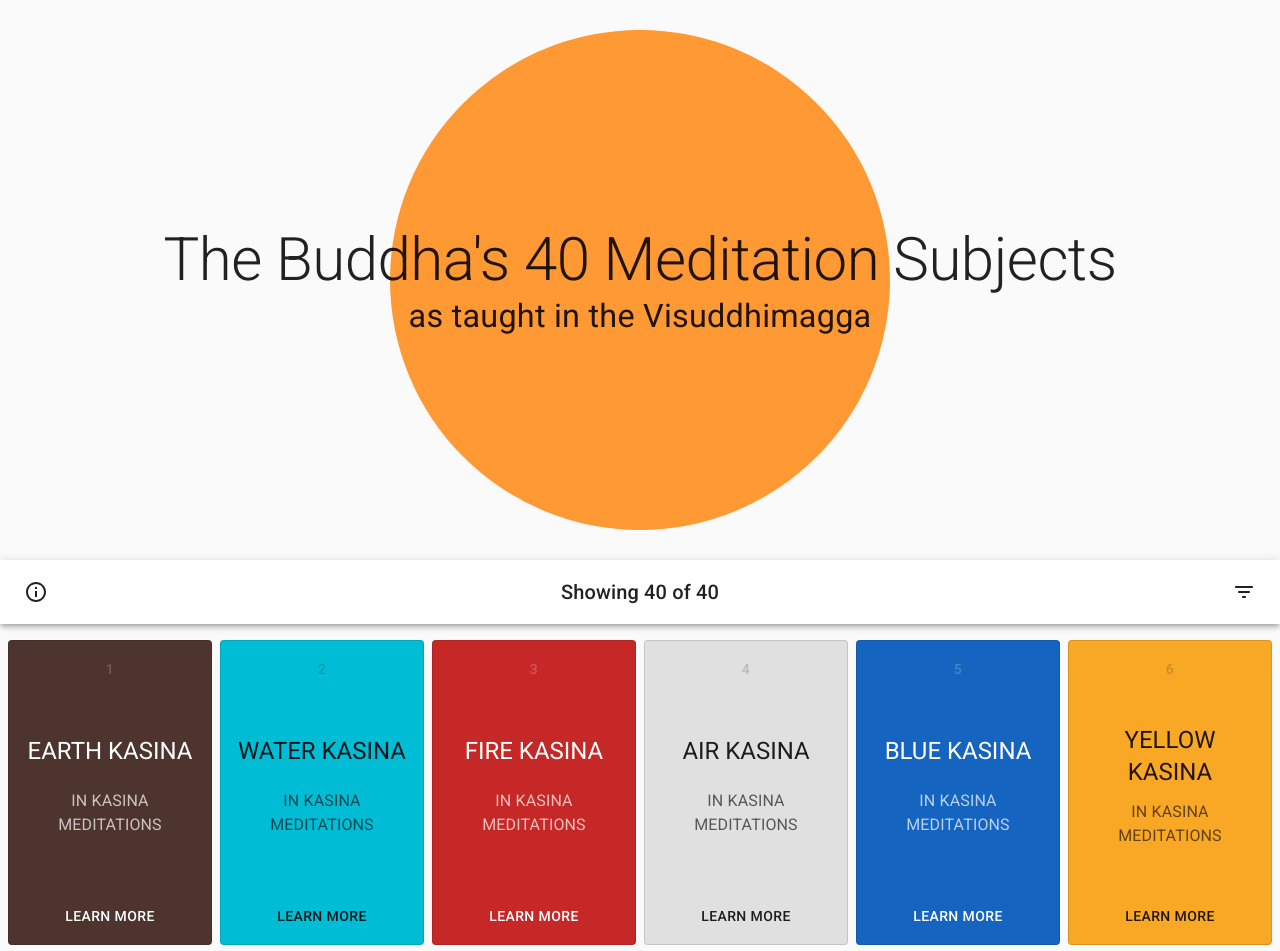
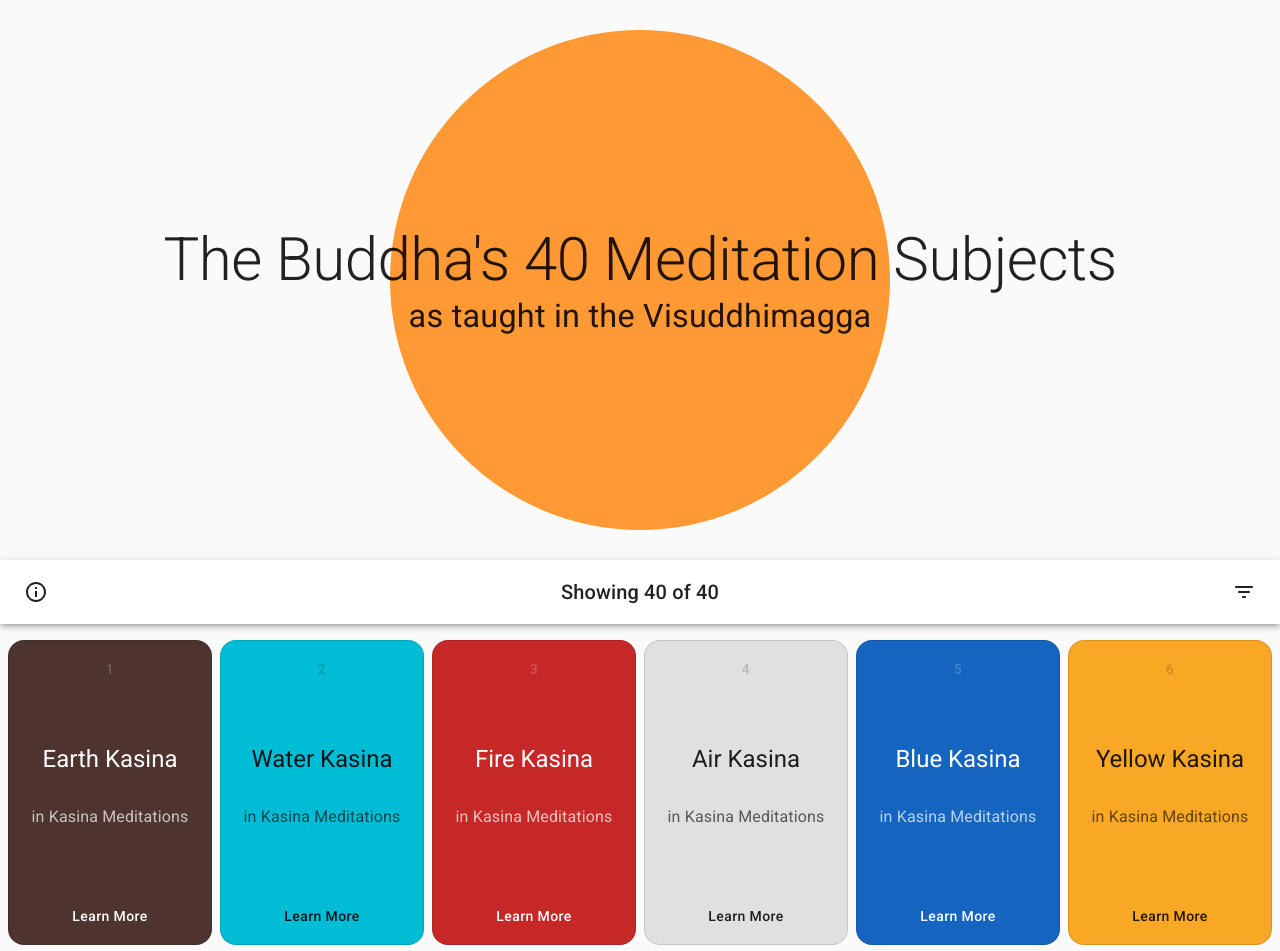
Before and after one commit to benmneb/meditation-subjects, a React (Create React App) app: page / in a window 1280 px wide. Shown: the top 951 px of the page. Built offline with nearby package versions, Linux system fonts and the light colour scheme.

Commit message:
pimp my theme 😎

```diff
--- a/src/assets/useTheme.js
+++ b/src/assets/useTheme.js
@@ -14,6 +14,14 @@ export function useTheme() {
 						type: prefersDarkMode ? 'dark' : 'light',
 						primary: { main: '#FF9933' },
 						secondary: { main: '#3399FF' }
+					},
+					shape: {
+						borderRadius: 16
+					},
+					typography: {
+						button: {
+							textTransform: 'none'
+						}
 					}
 				})
 			),
```
